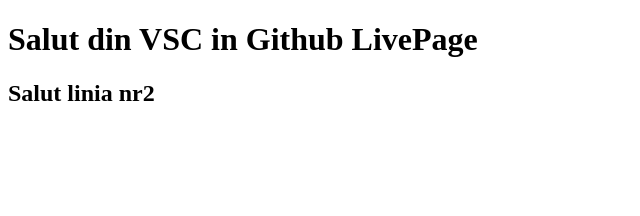
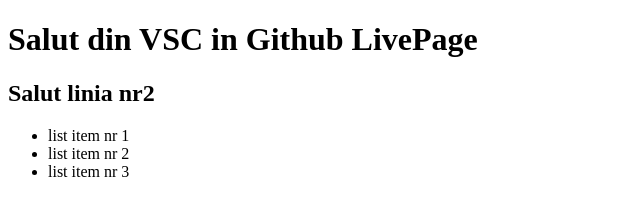
Before and after one commit to IonescuIBogdan/homework-1, a plain HTML site: page index.html in a window 1280 px wide. Shown: the whole page, without its empty margins (0-640 px from the left). Drawn offline with Linux system fonts and the light colour scheme.

Commit message:
Add feature
Adaugare feature

```diff
--- a/index.html
+++ b/index.html
@@ -8,5 +8,15 @@
 <body>
     <h1>Salut din VSC in Github LivePage</h1>
     <h2>Salut linia nr2</h2>
+
+    <!--Acesta este feature-ul nostru-->
+    <div>
+        <ul>
+            <li>list item nr 1</li>
+            <li>list item nr 2</li>
+            <li>list item nr 3</li>
+        </ul>
+    </div>
+
 </body>
 </html>
```
